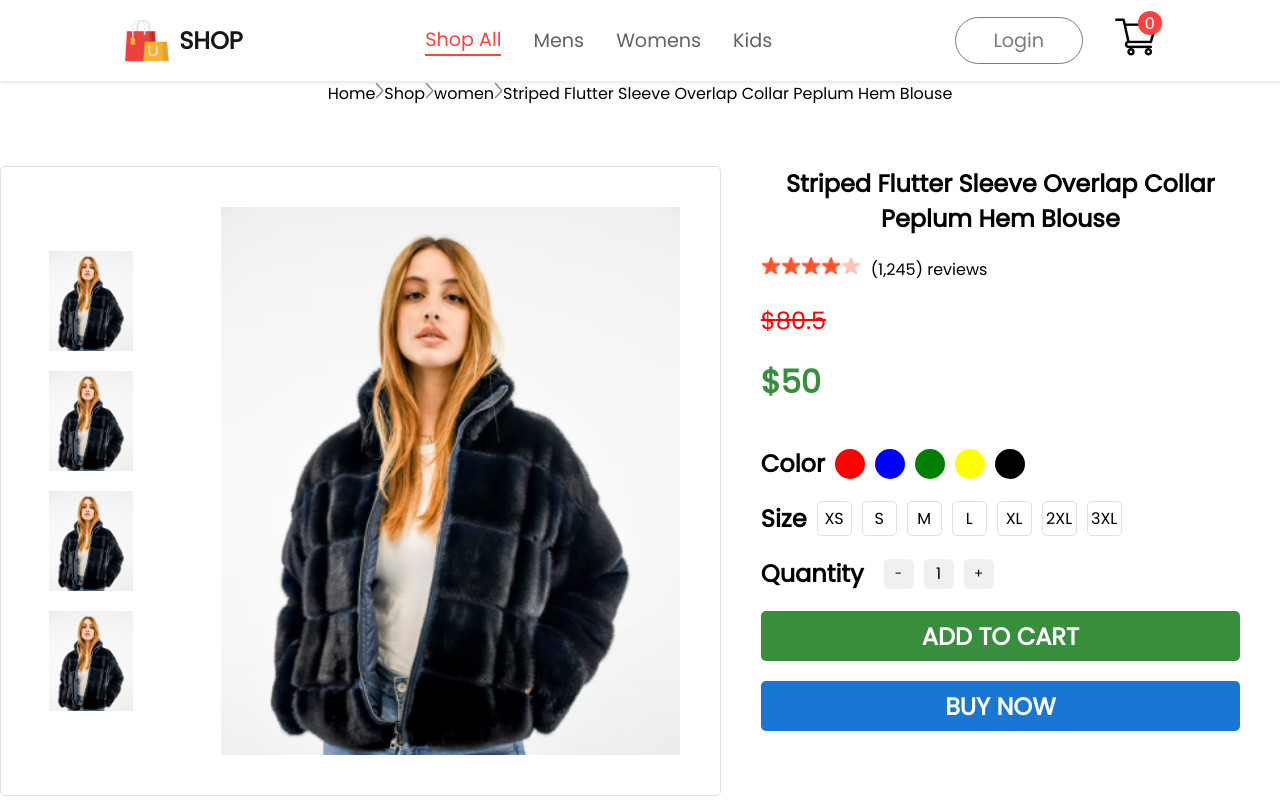
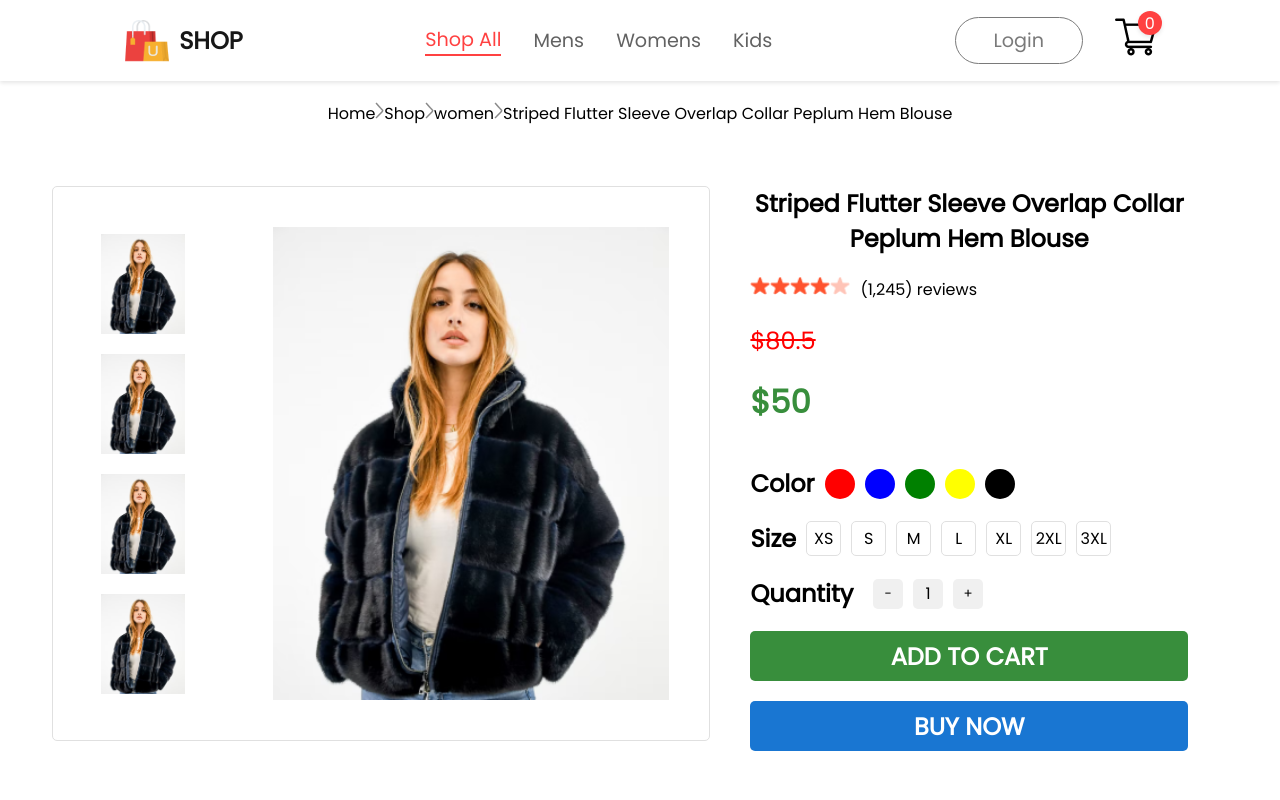
Before and after one commit to ArnaldoGonzalez81318/React-E-Commerce, a React (Create React App) app in the folder frontend/: page /product/1 in a window 1280 px wide. Shown: the top 800 px of the page. Built offline with nearby package versions, Linux system fonts and the light colour scheme.

Commit message:
Update product.css

```diff
--- a/frontend/src/Pages/CSS/product.css
+++ b/frontend/src/Pages/CSS/product.css
@@ -0,0 +1,6 @@
+.product {
+  max-width: 2000px;
+  width: 95%;
+  margin: 0 auto;
+  padding: 20px;
+}
```
